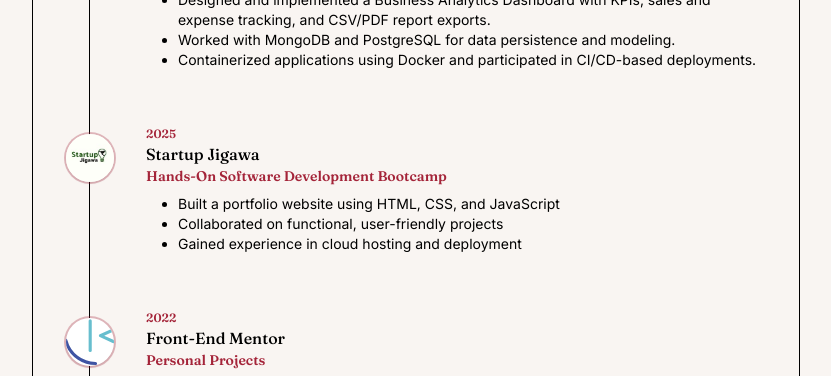
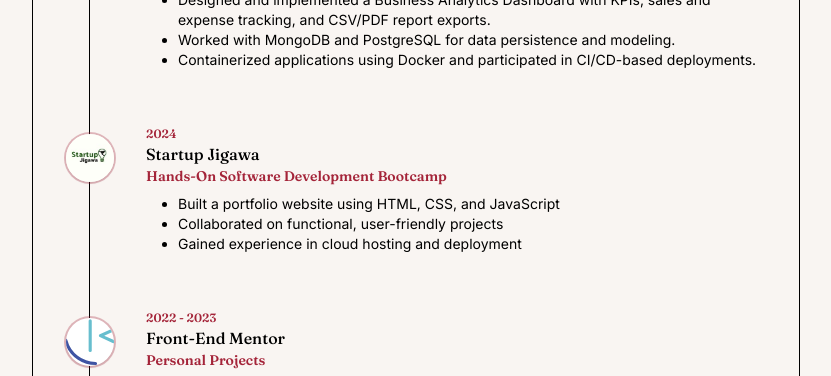
Before and after one commit to Adnan0-IM/adnanilyas.dev, a React (Vite) app: page / in a window 1280 px wide. Shown: the part 1540-1916 px from the top of the page, without its empty margins (224-1055 px from the left). Built offline with nearby package versions, Linux system fonts and the light colour scheme.

Commit message:
feat: add resume.pdf and update experience dates in Experience component; refine Hero section text

```diff
--- a/src/components/Experience&Education/Experience.tsx
+++ b/src/components/Experience&Education/Experience.tsx
@@ -67,7 +67,7 @@ const Experience = () => {
         </a>
         <div className="bg-background flex flex-col gap-2 p-4 rounded-md">
           <div>
-            <h5 className="text-muted-foreground text-xs">2025</h5>
+            <h5 className="text-muted-foreground text-xs">2024</h5>
             <h3 className="text-foreground text-base font-medium">
               Startup Jigawa
             </h3>
@@ -96,7 +96,7 @@ const Experience = () => {
         </a>
         <div className="bg-background flex flex-col gap-2 p-4 rounded-md">
           <div>
-            <h5 className="text-muted-foreground text-xs">2022</h5>
+            <h5 className="text-muted-foreground text-xs">2022 - 2023</h5>
             <h3 className="text-foreground text-base font-medium">
               Front-End Mentor
             </h3>
--- a/src/sections/Hero.tsx
+++ b/src/sections/Hero.tsx
@@ -60,7 +60,7 @@ const Hero = () => {
               }}
               className="text-lg"
             >
-             Full-Stack Developer based in Kano, Nigeria
+              Full-Stack Developer based in Kano, Nigeria
             </motion.p>
 
             <motion.p
```
Also changed, not shown: 1 other file (tests, documents, lock files or other folders).
